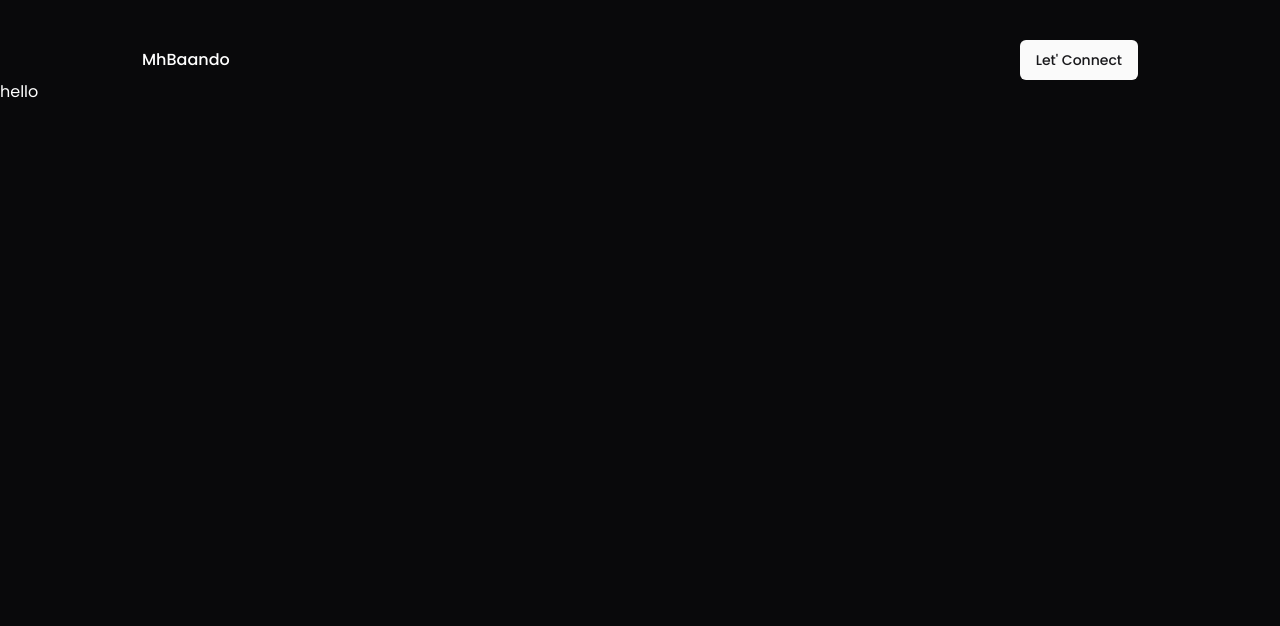
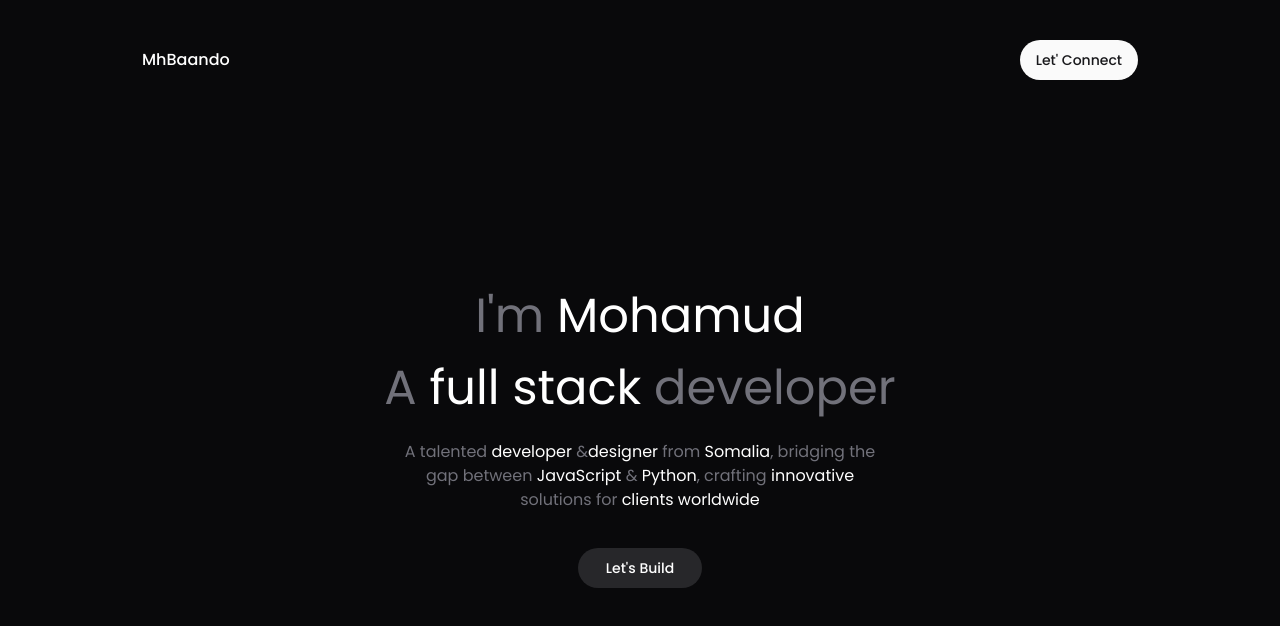
Before and after one commit to mhbaando/portfolio, a Next.js app: page / in a window 1280 px wide. Shown: the top 626 px of the page. Built offline with nearby package versions, Linux system fonts and the light colour scheme.

Commit message:
implemented the hero and animated it with framer motion

```diff
--- a/app/globals.css
+++ b/app/globals.css
@@ -5,7 +5,7 @@
 @layer base {
   :root {
     --background: 0 0% 100%;
-    --foreground: 240 10% 3.9%;
+    --foreground: 240, 4%, 10%;
 
     --card: 0 0% 100%;
     --card-foreground: 240 10% 3.9%;
--- a/app/page.tsx
+++ b/app/page.tsx
@@ -1,9 +1,13 @@
+import Hero from "@/components/hero";
+import Wrapper from "@/components/wrapper";
 import Image from "next/image";
 
 export default function Home() {
   return (
     <main>
-      <h1 className="text-white">hello</h1>
+      <Wrapper>
+        <Hero />
+      </Wrapper>
     </main>
   );
 }
--- /dev/null
+++ b/components/hero/index.tsx
@@ -0,0 +1,51 @@
+"use client";
+import { motion } from "framer-motion";
+import { cn } from "@/lib/utils";
+import { Button, buttonVariants } from "../ui/button";
+import Link from "next/link";
+import { useState } from "react";
+
+const Hero = () => {
+  return (
+    <div className="mt-[200px] flex flex-col items-center justify-center">
+      <motion.h1
+        initial={{ opacity: 0, y: -20 }}
+        animate={{ opacity: 1, y: 0 }}
+        transition={{ duration: 0.6 }}
+        className={cn("text-5xl text-center text-zinc-500 leading-normal")}
+      >
+        I&apos;m <span className={cn("text-white")}>Mohamud</span>
+        <br /> A <span className={cn("text-white")}>full stack</span> developer
+      </motion.h1>
+
+      <motion.p
+        initial={{ opacity: 0, y: -20 }}
+        animate={{ opacity: 1, y: 0 }}
+        transition={{ duration: 0.6, delay: 0.3 }}
+        className={cn(
+          "text-zinc-500 max-w-[500px] mx-auto text-center mt-4 mb-9"
+        )}
+      >
+        A talented <span className="text-white">developer</span> &
+        <span className="text-white">designer</span> from{" "}
+        <span className="text-white">Somalia</span>, bridging the gap between{" "}
+        <span className="text-white">JavaScript</span> &{" "}
+        <span className="text-white">Python</span>, crafting{" "}
+        <span className="text-white">innovative</span> solutions for{" "}
+        <span className="text-white">clients worldwide</span>
+      </motion.p>
+
+      <Link
+        href="#"
+        className={cn(
+          buttonVariants(),
+          "rounded-full bg-secondary text-white hover:text-black transition-all duration-300 px-7"
+        )}
+      >
+        Let&apos;s Build
+      </Link>
+    </div>
+  );
+};
+
+export default Hero;
--- a/components/nav/index.tsx
+++ b/components/nav/index.tsx
@@ -1,16 +1,19 @@
+import { cn } from "@/lib/utils";
 import { Button } from "../ui/button";
 import Wrapper from "../wrapper";
 
 const Navbar = () => {
   return (
     <nav className="mt-10">
-      <Wrapper>
+      <Wrapper className="px-5 md:px-0">
         <div className="w-full flex items-center justify-between">
           <div>
             <h2 className="text-white font-medium">MhBaando</h2>
           </div>
           <div>
-            <Button variant="default">Let&apos; Connect</Button>
+            <Button variant="default" className={cn("rounded-full")}>
+              Let&apos; Connect
+            </Button>
           </div>
         </div>
       </Wrapper>
--- a/tailwind.config.js
+++ /dev/null
@@ -1,76 +0,0 @@
-/** @type {import('tailwindcss').Config} */
-module.exports = {
-  darkMode: ["class"],
-  content: [
-    './pages/**/*.{ts,tsx}',
-    './components/**/*.{ts,tsx}',
-    './app/**/*.{ts,tsx}',
-    './src/**/*.{ts,tsx}',
-	],
-  theme: {
-    container: {
-      center: true,
-      padding: "2rem",
-      screens: {
-        "2xl": "1400px",
-      },
-    },
-    extend: {
-      colors: {
-        border: "hsl(var(--border))",
-        input: "hsl(var(--input))",
-        ring: "hsl(var(--ring))",
-        background: "hsl(var(--background))",
-        foreground: "hsl(var(--foreground))",
-        primary: {
-          DEFAULT: "hsl(var(--primary))",
-          foreground: "hsl(var(--primary-foreground))",
-        },
-        secondary: {
-          DEFAULT: "hsl(var(--secondary))",
-          foreground: "hsl(var(--secondary-foreground))",
-        },
-        destructive: {
-          DEFAULT: "hsl(var(--destructive))",
-          foreground: "hsl(var(--destructive-foreground))",
-        },
-        muted: {
-          DEFAULT: "hsl(var(--muted))",
-          foreground: "hsl(var(--muted-foreground))",
-        },
-        accent: {
-          DEFAULT: "hsl(var(--accent))",
-          foreground: "hsl(var(--accent-foreground))",
-        },
-        popover: {
-          DEFAULT: "hsl(var(--popover))",
-          foreground: "hsl(var(--popover-foreground))",
-        },
-        card: {
-          DEFAULT: "hsl(var(--card))",
-          foreground: "hsl(var(--card-foreground))",
-        },
-      },
-      borderRadius: {
-        lg: "var(--radius)",
-        md: "calc(var(--radius) - 2px)",
-        sm: "calc(var(--radius) - 4px)",
-      },
-      keyframes: {
-        "accordion-down": {
-          from: { height: 0 },
-          to: { height: "var(--radix-accordion-content-height)" },
-        },
-        "accordion-up": {
-          from: { height: "var(--radix-accordion-content-height)" },
-          to: { height: 0 },
-        },
-      },
-      animation: {
-        "accordion-down": "accordion-down 0.2s ease-out",
-        "accordion-up": "accordion-up 0.2s ease-out",
-      },
-    },
-  },
-  plugins: [require("tailwindcss-animate")],
-}
--- a/tailwind.config.ts
+++ b/tailwind.config.ts
@@ -1,14 +1,62 @@
-import type { Config } from "tailwindcss";
-
-const config: Config = {
+/** @type {import('tailwindcss').Config} */
+module.exports = {
+  darkMode: ["class"],
   content: [
-    "./pages/**/*.{js,ts,jsx,tsx,mdx}",
-    "./components/**/*.{js,ts,jsx,tsx,mdx}",
-    "./app/**/*.{js,ts,jsx,tsx,mdx}",
+    "./pages/**/*.{ts,tsx}",
+    "./components/**/*.{ts,tsx}",
+    "./app/**/*.{ts,tsx}",
+    "./src/**/*.{ts,tsx}",
   ],
   theme: {
-    extend: {},
+    container: {
+      center: true,
+      padding: "2rem",
+      screens: {
+        "2xl": "1400px",
+      },
+    },
+    extend: {
+      colors: {
+        border: "hsl(var(--border))",
+        input: "hsl(var(--input))",
+        ring: "hsl(var(--ring))",
+        background: "hsl(var(--background))",
+        foreground: "hsl(var(--foreground))",
+        primary: {
+          DEFAULT: "hsl(var(--primary))",
+          foreground: "hsl(var(--primary-foreground))",
+        },
+        secondary: {
+          DEFAULT: "hsl(var(--secondary))",
+          foreground: "hsl(var(--secondary-foreground))",
+        },
+        destructive: {
+          DEFAULT: "hsl(var(--destructive))",
+          foreground: "hsl(var(--destructive-foreground))",
+        },
+        muted: {
+          DEFAULT: "hsl(var(--muted))",
+          foreground: "hsl(var(--muted-foreground))",
+        },
+        accent: {
+          DEFAULT: "hsl(var(--accent))",
+          foreground: "hsl(var(--accent-foreground))",
+        },
+        popover: {
+          DEFAULT: "hsl(var(--popover))",
+          foreground: "hsl(var(--popover-foreground))",
+        },
+        card: {
+          DEFAULT: "hsl(var(--card))",
+          foreground: "hsl(var(--card-foreground))",
+        },
+      },
+      borderRadius: {
+        lg: "var(--radius)",
+        md: "calc(var(--radius) - 2px)",
+        sm: "calc(var(--radius) - 4px)",
+      },
+    },
   },
-  plugins: [],
+  plugins: [require("tailwindcss-animate")],
 };
-export default config;
```
Also changed, not shown: components/ui/button.tsx (+11 -11 lines).
